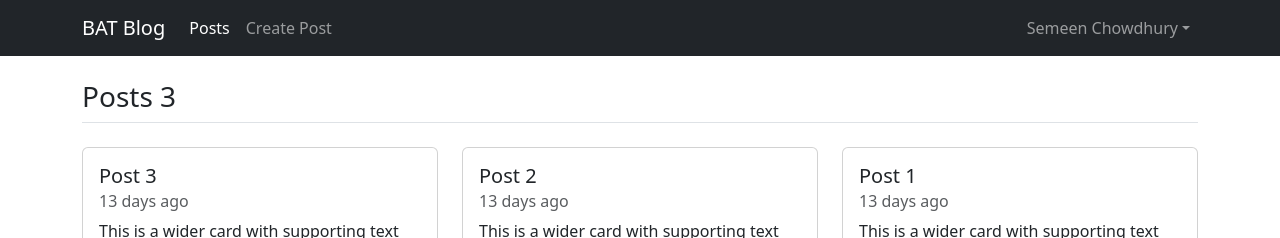
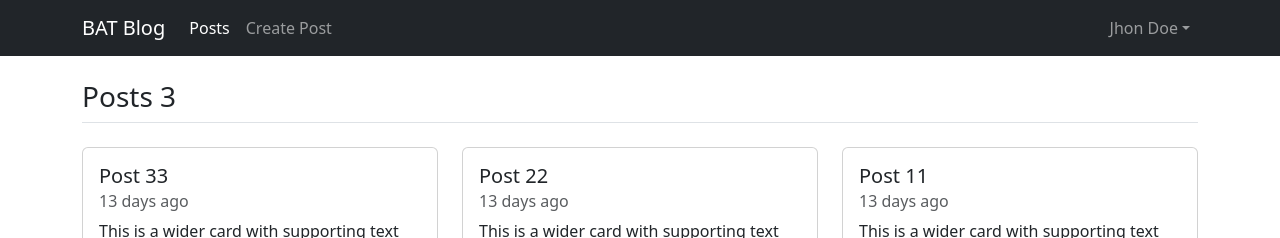
Before and after one commit to Motawash-Semeen/Basic-Vue, a Vue app: page / in a window 1280 px wide. Shown: the top 238 px of the page. Built offline with nearby package versions, Linux system fonts and the light colour scheme.

Commit message:
moduling, vux

```diff
--- a/package.json
+++ b/package.json
@@ -14,7 +14,8 @@
     "moment": "^2.30.1",
     "sweetalert2": "^11.11.0",
     "vue": "^3.4.21",
-    "vue-router": "^4.3.0"
+    "vue-router": "^4.3.0",
+    "vuex": "^4.0.2"
   },
   "devDependencies": {
     "@vitejs/plugin-vue": "^5.0.4",
--- a/src/App.vue
+++ b/src/App.vue
@@ -6,58 +6,66 @@ import Posts from "./components/Posts.vue";
 import Form from "./components/Form.vue";
 import Layout from "./components/Layout.vue";
 
-var posts = ref([
-  {
-    id: 1,
-    title: "Post 1",
-    content:
-      "This is a wider card with supporting text below as a natural lead-in to additional content. This content is a little bit longer.",
-    likes: 0,
-    comments: [
-      {
-        id: 1,
-        user: "John Doe1",
-        date: "2024-05-24 11:00:00",
-        content: "This is a comment.",
-      },
-    ],
-    date: "2024-05-24 11:00:00",
-    showComments: false,
-  },
-  {
-    id: 2,
-    title: "Post 2",
-    content:
-      "This is a wider card with supporting text below as a natural lead-in to additional content. This content is a little bit longer.",
-    likes: 4,
-    comments: [],
-    date: "2024-05-24 11:00:00",
-    showComments: false,
-  },
-  {
-    id: 3,
-    title: "Post 3",
-    content:
-      "This is a wider card with supporting text below as a natural lead-in to additional content. This content is a little bit longer.",
-    likes: 5,
-    comments: [
-      {
-        id: 1,
-        user: "John Doe4",
-        date: "2024-05-24 11:00:00",
-        content: "This is a comment.",
-      },
-      {
-        id: 2,
-        user: "John Doe5",
-        date: "2024-05-24 11:00:00",
-        content: "This is a comment.",
-      },
-    ],
-    date: "2024-05-24 11:00:00",
-    showComments: false,
-  },
-]);
+import { useStore } from "vuex";
+
+const store = useStore();
+
+// var posts = ref(store.state.posts);
+
+var posts = ref(store.getters["posts/getPosts"]);
+
+// var posts = ref([
+//   {
+//     id: 1,
+//     title: "Post 1",
+//     content:
+//       "This is a wider card with supporting text below as a natural lead-in to additional content. This content is a little bit longer.",
+//     likes: 0,
+//     comments: [
+//       {
+//         id: 1,
+//         user: "John Doe1",
+//         date: "2024-05-24 11:00:00",
+//         content: "This is a comment.",
+//       },
+//     ],
+//     date: "2024-05-24 11:00:00",
+//     showComments: false,
+//   },
+//   {
+//     id: 2,
+//     title: "Post 2",
+//     content:
+//       "This is a wider card with supporting text below as a natural lead-in to additional content. This content is a little bit longer.",
+//     likes: 4,
+//     comments: [],
+//     date: "2024-05-24 11:00:00",
+//     showComments: false,
+//   },
+//   {
+//     id: 3,
+//     title: "Post 3",
+//     content:
+//       "This is a wider card with supporting text below as a natural lead-in to additional content. This content is a little bit longer.",
+//     likes: 5,
+//     comments: [
+//       {
+//         id: 1,
+//         user: "John Doe4",
+//         date: "2024-05-24 11:00:00",
+//         content: "This is a comment.",
+//       },
+//       {
+//         id: 2,
+//         user: "John Doe5",
+//         date: "2024-05-24 11:00:00",
+//         content: "This is a comment.",
+//       },
+//     ],
+//     date: "2024-05-24 11:00:00",
+//     showComments: false,
+//   },
+// ]);
 
 // var userName = ref("Semeen Chowdhury");
 
@@ -113,28 +121,29 @@ function handelDelete(postId) {
 }
 
 function handelSubmit(event) {
-  event.preventDefault();
-  if (!formData.value.title || !formData.value.content) {
-    Swal.fire({
-      text: "Please fill all the fields!",
-      icon: "error",
-      confirmButtonText: "ok",
-    });
-    formData.value.title = "";
-    formData.value.content = "";
-    return;
-  }
-  posts.value.push({
-    id: posts.value.length + 1,
-    title: formData.value.title,
-    content: formData.value.content,
-    likes: 0,
-    comments: [],
-    date: moment().format("YYYY-MM-DD HH:mm:ss"),
-    showComments: false,
-  });
-  formData.value.title = "";
-  formData.value.content = "";
+  // event.preventDefault();
+  // if (!formData.value.title || !formData.value.content) {
+  //   Swal.fire({
+  //     text: "Please fill all the fields!",
+  //     icon: "error",
+  //     confirmButtonText: "ok",
+  //   });
+  //   formData.value.title = "";
+  //   formData.value.content = "";
+  //   return;
+  // }
+  // posts.value.push({
+  //   id: posts.value.length + 1,
+  //   title: formData.value.title,
+  //   content: formData.value.content,
+  //   likes: 0,
+  //   comments: [],
+  //   date: moment().format("YYYY-MM-DD HH:mm:ss"),
+  //   showComments: false,
+  // });
+
+  // formData.value.title = "";
+  // formData.value.content = "";
 }
 function handelComment(postId) {
   const post = posts.value.find((post) => post.id === postId);
--- a/src/components/Form.vue
+++ b/src/components/Form.vue
@@ -1,13 +1,43 @@
 <script setup>
+import moment from "moment";
+import Swal from "sweetalert2";
+
 import { toRefs, defineProps, defineEmits  } from "vue";
 
 const props = defineProps(["formData"]);
-const emit = defineEmits(["handelSubmit"]);
+// const emit = defineEmits(["handelSubmit"]);
 
 const { formData } = toRefs(props);
 
+import { useStore } from "vuex";
+const store = useStore();
+
 function handelSubmit(event) {
-  emit("handelSubmit", event)
+  if (!formData.value.title || !formData.value.content) {
+    Swal.fire({
+      text: "Please fill all the fields!",
+      icon: "error",
+      confirmButtonText: "ok",
+    });
+    formData.value.title = "";
+    formData.value.content = "";
+    return;
+  }
+  const post = {
+    id: store.posts.length + 1,
+    title: formData.value.title,
+    content: formData.value.content,
+    likes: 0,
+    comments: [],
+    date: moment().format("YYYY-MM-DD HH:mm:ss"),
+    showComments: false,
+  };
+
+  store.commit("posts/createPost", post);
+
+  formData.value.title = "";
+  formData.value.content = "";
+  // emit("handelSubmit", event)
 }
 </script>
 
@@ -18,7 +48,7 @@ function handelSubmit(event) {
         <div class="card">
           <div class="card-body">
             <h5 class="card-title">Create a New Post</h5>
-            <form @submit="handelSubmit($event)">
+            <form @submit.prevent="handelSubmit($event)">
               <div class="mb-3">
                 <label for="title" class="form-label">Title</label>
                 <input
--- a/src/components/Layout.vue
+++ b/src/components/Layout.vue
@@ -46,7 +46,7 @@ function handelTab(e) {
               data-bs-toggle="dropdown"
               aria-expanded="false"
             >
-              {{ userName }}
+              {{ $store.state.userName }}
             </a>
             <ul class="dropdown-menu dropdown-menu-end">
               <li><a class="dropdown-item" href="#">Profile</a></li>
--- a/src/components/Posts.vue
+++ b/src/components/Posts.vue
@@ -2,6 +2,11 @@
 import { defineProps, defineEmits, computed, toRefs, defineModel, inject, onUpdated } from "vue";
 import moment from "moment";
 import Comments from "./Comments.vue";
+import Swal from "sweetalert2";
+
+import { useStore } from "vuex";
+
+const store = useStore();
 
 // const props = defineProps({
 //   // posts: {
@@ -19,7 +24,7 @@ const emit = defineEmits([
   "handelDelete",
   "handelLike",
   "showComment",
-  "handelComment",
+  // "handelComment",
   "handelDeleteCom",
 ]);
 
@@ -44,7 +49,26 @@ function handelDeleteCom(commentId, postId) {
   emit("handelDeleteCom", commentId, postId);
 }
 function handelComment(postId) {
-  emit("handelComment", postId);
+  const post = posts.value.find((post) => post.id === postId);
+  if (!commentData.value.content[postId]) {
+    Swal.fire({
+      text: "Please fill the comment field!",
+      icon: "error",
+      confirmButtonText: "ok",
+    });
+    return;
+  }
+  const comment = {
+    id: post.comments.length + 1,
+    // user: store.state.userName || "John Doe",
+    date: moment().format("YYYY-MM-DD HH:mm:ss"),
+    content: commentData.value.content[postId],
+  };
+
+  store.dispatch("posts/addComment", {comment, postId});
+  commentData.value.content[postId] = "";
+
+  // emit("handelComment", postId);
 }
 
 onUpdated(() => {
@@ -68,7 +92,7 @@ onUpdated(() => {
         <div class="col-md-4" v-for="post in revposts" :key="post.id">
           <div class="card mb-4">
             <div class="card-body">
-              <h5 class="card-title">{{ post.title }}</h5>
+              <h5 class="card-title">{{ post.title }}{{ post.id }}</h5>
               <h6 class="card-subtitle mb-2 text-body-secondary">
                 {{ moment(post.date).fromNow() }}
               </h6>
--- a/src/main.js
+++ b/src/main.js
@@ -1,13 +1,18 @@
-import 'bootstrap/dist/css/bootstrap.css'
-import 'bootstrap/dist/js/bootstrap.bundle.min.js'
-import 'bootstrap-icons/font/bootstrap-icons.css'
+import "bootstrap/dist/css/bootstrap.css";
+import "bootstrap/dist/js/bootstrap.bundle.min.js";
+import "bootstrap-icons/font/bootstrap-icons.css";
 
-import { createApp } from 'vue'
-import App from './App.vue'
-import router from './router'
+import { createApp } from "vue";
+import App from "./App.vue";
+import router from "./router";
 
-const app = createApp(App)
+import store from "./store";
 
-app.use(router)
-app.provide('userName', 'Semeen Chowdhury')
-app.mount('#app')
+const app = createApp(App);
+
+app.use(router);
+
+app.use(store);
+
+// app.provide('userName', 'Semeen Chowdhury')
+app.mount("#app");
--- /dev/null
+++ b/src/store/index.js
@@ -0,0 +1,15 @@
+import { createStore } from "vuex";
+import postModule from "./postModule";
+
+const store = createStore({
+  state() {
+    return {
+      userName: "Jhon Doe",
+    };
+  },
+  modules: {
+    posts: postModule
+  },
+});
+
+export default store;
--- /dev/null
+++ b/src/store/postModule.js
@@ -0,0 +1,87 @@
+
+const postModule = {
+  namespaced: true,
+
+  state() {
+
+    return {
+      posts: [
+        {
+          id: 1,
+          title: "Post 1",
+          content:
+            "This is a wider card with supporting text below as a natural lead-in to additional content. This content is a little bit longer.",
+          likes: 0,
+          comments: [
+            {
+              id: 1,
+              user: "John Doe1",
+              date: "2024-05-24 11:00:00",
+              content: "This is a comment.",
+            },
+          ],
+          date: "2024-05-24 11:00:00",
+          showComments: false,
+        },
+        {
+          id: 2,
+          title: "Post 2",
+          content:
+            "This is a wider card with supporting text below as a natural lead-in to additional content. This content is a little bit longer.",
+          likes: 4,
+          comments: [],
+          date: "2024-05-24 11:00:00",
+          showComments: false,
+        },
+        {
+          id: 3,
+          title: "Post 3",
+          content:
+            "This is a wider card with supporting text below as a natural lead-in to additional content. This content is a little bit longer.",
+          likes: 5,
+          comments: [
+            {
+              id: 1,
+              user: "John Doe4",
+              date: "2024-05-24 11:00:00",
+              content: "This is a comment.",
+            },
+            {
+              id: 2,
+              user: "John Doe5",
+              date: "2024-05-24 11:00:00",
+              content: "This is a comment.",
+            },
+          ],
+          date: "2024-05-24 11:00:00",
+          showComments: false,
+        },
+      ],
+    };
+  },
+  getters: {
+    getPosts(state) {
+      return state.posts;
+    }
+  },
+  mutations:{
+    createPost(state, post){
+      state.posts.push(post);
+    },
+    addComment(state, {comment, postId}){
+      const post = state.posts.find((post) => post.id === postId);
+      post.comments.push(comment);
+      post.showComments = true;
+    }
+  },
+  actions:{
+    async addComment({state, commit, rootState}, {comment, postId}){
+      await new Promise((resolve) => setTimeout(resolve, 2000));
+      comment.user = rootState.userName;
+      commit('addComment', {comment, postId});
+    }
+
+  }
+};
+
+export default postModule;
```
Also changed, not shown: 1 other file (tests, documents, lock files or other folders).
